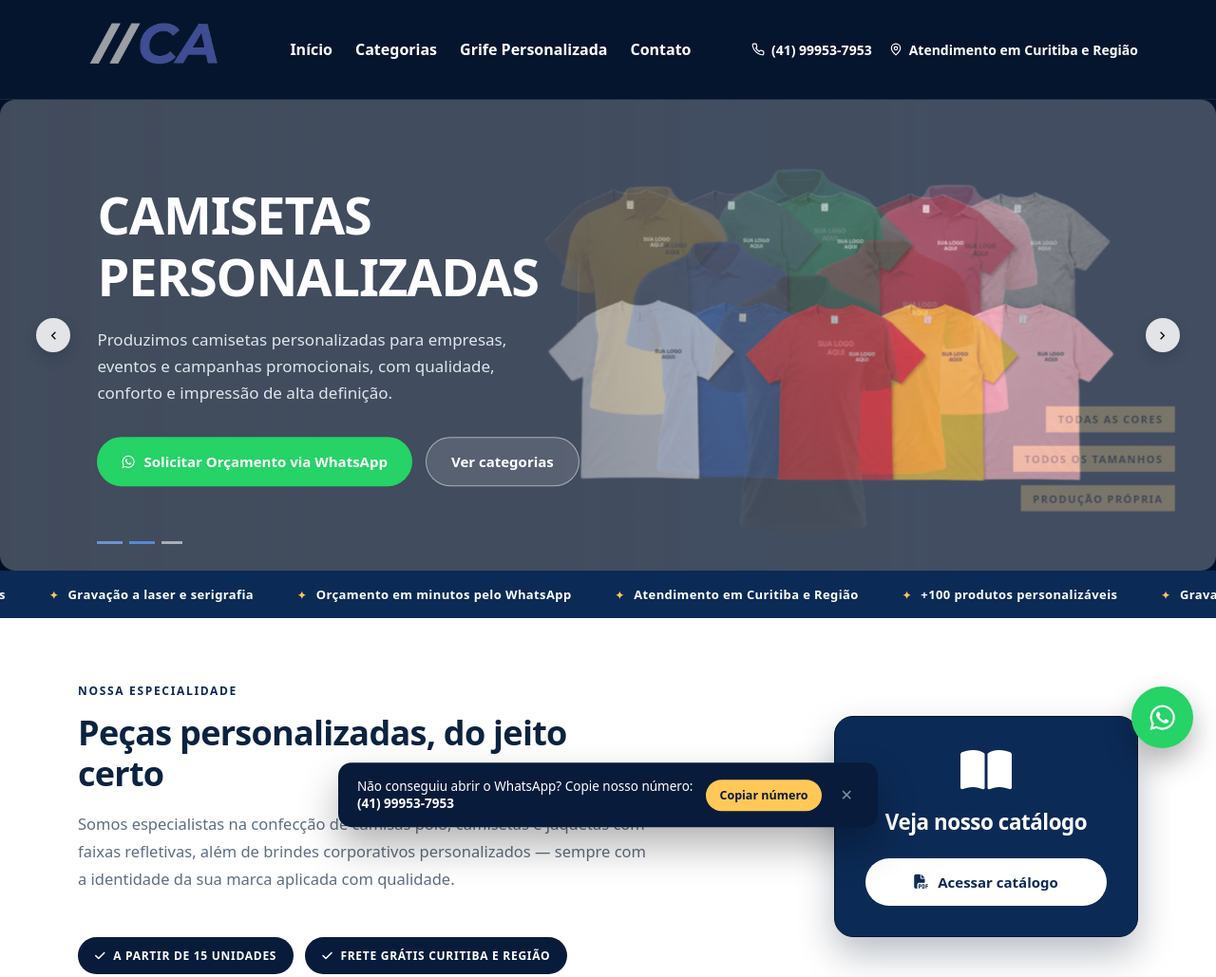
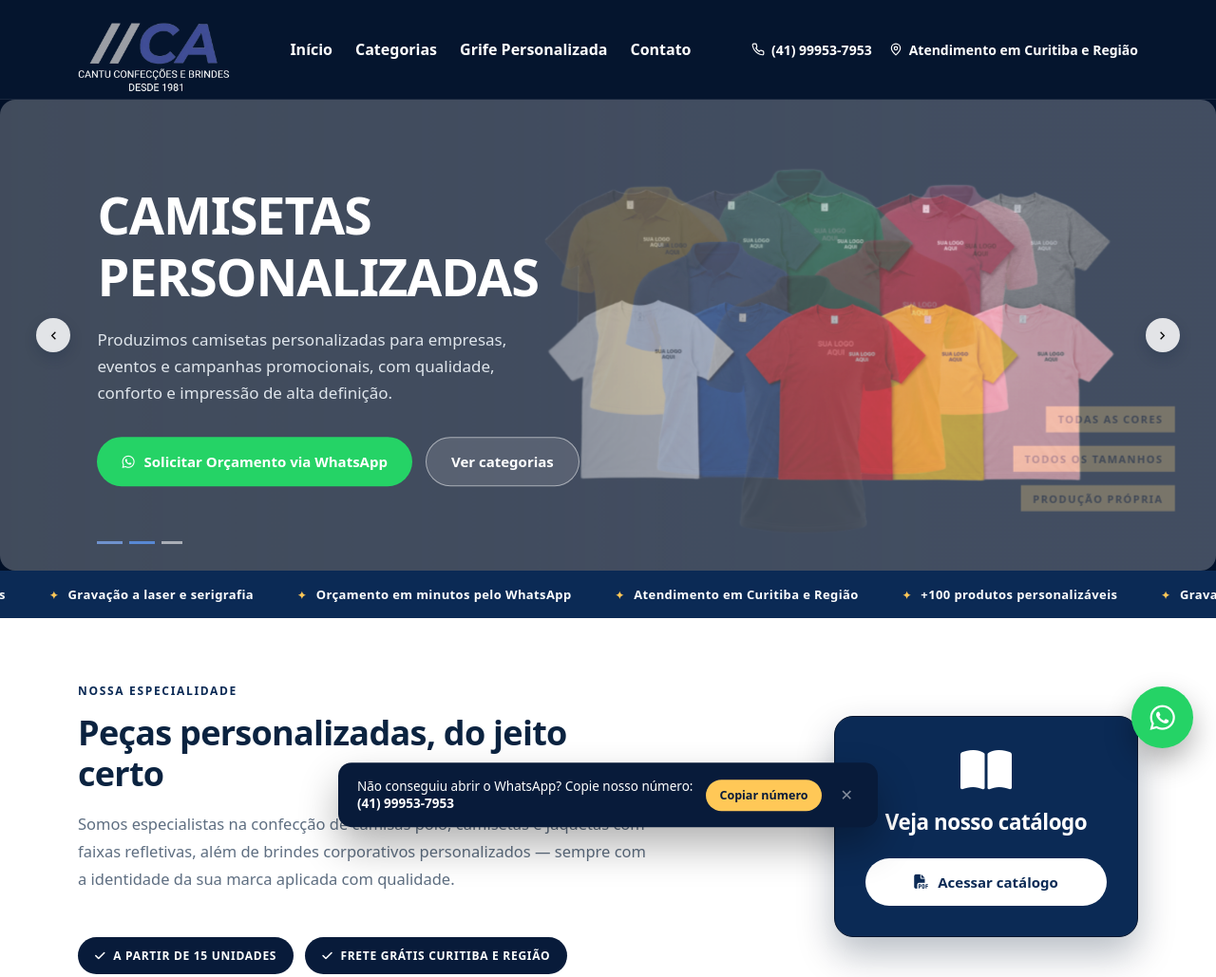
Before and after one commit to GuiSanchez1910/Cantu, a plain HTML site: page index.html in a window 1280 px wide. Shown: the top 1029 px of the page at 95% size. Drawn offline with Linux system fonts and the light colour scheme.

Commit message:
ajuste imagem

```diff
--- a/index.html
+++ b/index.html
@@ -46,7 +46,7 @@
     <a href="#hero" class="logo logo-brand" aria-label="Cantu Confecções e Brindes, desde 1981">
       <picture>
         <source media="(max-width: 768px)" srcset="./images/logo/logo.png">
-        <img class="logo-image" src="./images/logo/logo.png" alt="Cantu Confecções e Brindes">
+        <img class="logo-image" src="./images/logo/logo-header.png" alt="Cantu Confecções e Brindes">
       </picture>
 
       <div class="mobile-logo-text">
```
Also changed, not shown: images/logo/logo-header.png (added).
